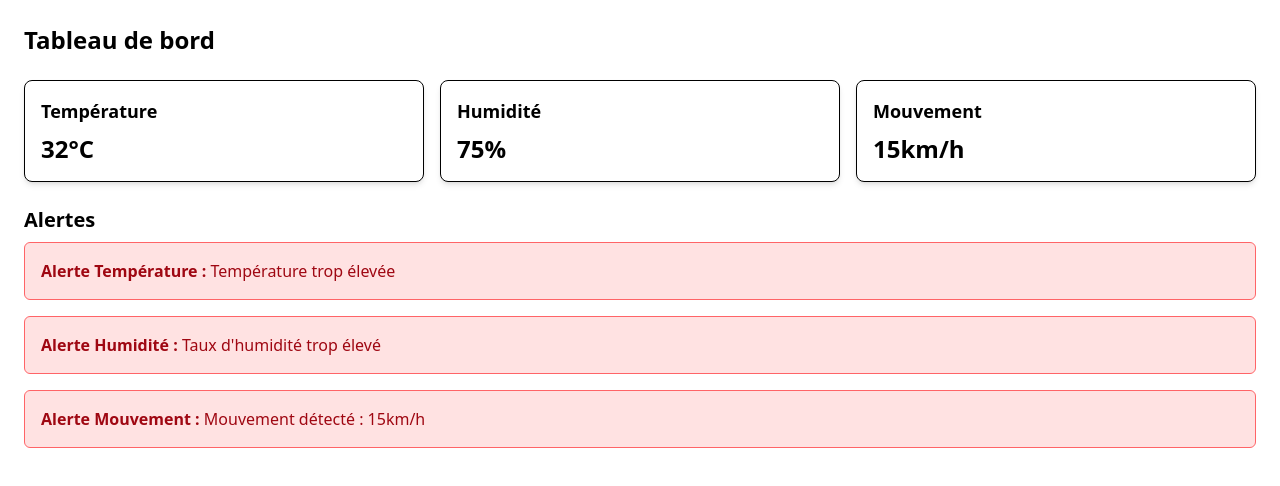
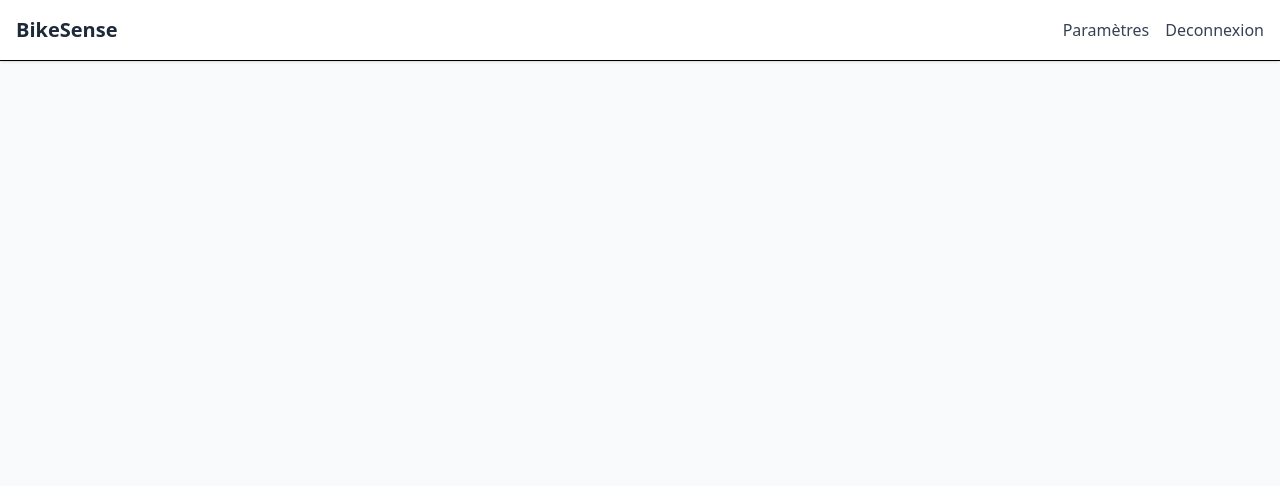
Before and after one commit to Marie-GwenaelleFahem/BikeSense, a React (Vite) app: page /settings in a window 1280 px wide. Shown: the top 486 px of the page. Built offline with nearby package versions, Linux system fonts and the light colour scheme.

Commit message:
feat: add Navbar & Layout

```diff
--- a/src/App.tsx
+++ b/src/App.tsx
@@ -1,8 +1,22 @@
 import './index.css';
 import Dashboard from './pages/Dashboard';
+import { BrowserRouter, Routes, Route } from 'react-router-dom';
+import Layout from './components/Layout';
+import Settings from './pages/Settings';
+import Login from './pages/Login';
 
 function App() {
-  return <Dashboard />;
+    return (
+        <BrowserRouter>
+            <Routes>
+                <Route path="/" element={<Layout />}>
+                    <Route index element={<Login />} />
+                    <Route path="/dashboard" element={<Dashboard />} />
+                    <Route path="/settings" element={<Settings />} />
+                </Route>
+            </Routes>
+        </BrowserRouter>
+    );
 }
 
 export default App
--- a/src/components/Layout.tsx
+++ b/src/components/Layout.tsx
@@ -0,0 +1,17 @@
+import React from 'react';
+import Navbar from './Navbar';
+
+interface LayoutProps {
+  children: React.ReactNode;
+}
+
+const Layout: React.FC<LayoutProps> = ({ children }) => {
+  return (
+    <div className="min-h-screen bg-gray-50">
+      <Navbar />
+      <main className="p-6">{children}</main>
+    </div>
+  );
+};
+
+export default Layout;
--- a/src/components/Navbar.tsx
+++ b/src/components/Navbar.tsx
@@ -0,0 +1,25 @@
+import React from 'react';
+import { Link } from 'react-router-dom';
+
+const Navbar: React.FC = () => {
+  return (
+    <header className="bg-white border-b shadow-sm p-4 flex justify-between items-center">
+      <h1 className="text-xl font-bold text-gray-800">
+        <Link to="/dashboard">BikeSense</Link>
+      </h1>
+      <nav className="space-x-4">
+        {/* si Admin ici on gere les utilisateurs et on peut modifier les limites des capteurs
+        pour les alertes */}
+        <Link to="/settings" className="text-gray-700 hover:underline">
+          Paramètres
+        </Link>
+        {/* TODO: Add logout button */}
+        <Link to="/login" className="text-gray-700 hover:underline">
+          Deconnexion
+        </Link>
+      </nav>
+    </header>
+  );
+};
+
+export default Navbar;
--- a/src/pages/Dashboard.tsx
+++ b/src/pages/Dashboard.tsx
@@ -4,11 +4,11 @@ import AlertList from '../features/alerts/AlertList';
 
 const Dashboard: React.FC = () => {
   return (
-    <main className="p-6 space-y-6">
+    <div className="p-6 space-y-6">
       <h1 className="text-2xl font-bold">Tableau de bord</h1>
       <SensorList />
       <AlertList />
-    </main>
+    </div>
   );
 };
 
--- a/src/pages/Login.tsx
+++ b/src/pages/Login.tsx
@@ -0,0 +1,7 @@
+import React from 'react';
+
+const Login: React.FC = () => {
+  return <div>Login</div>;
+};
+
+export default Login;
--- a/src/pages/Settings.tsx
+++ b/src/pages/Settings.tsx
@@ -0,0 +1,7 @@
+import React from 'react';
+
+const Settings: React.FC = () => {
+  return <div>Settings</div>;
+};
+
+export default Settings;
```
